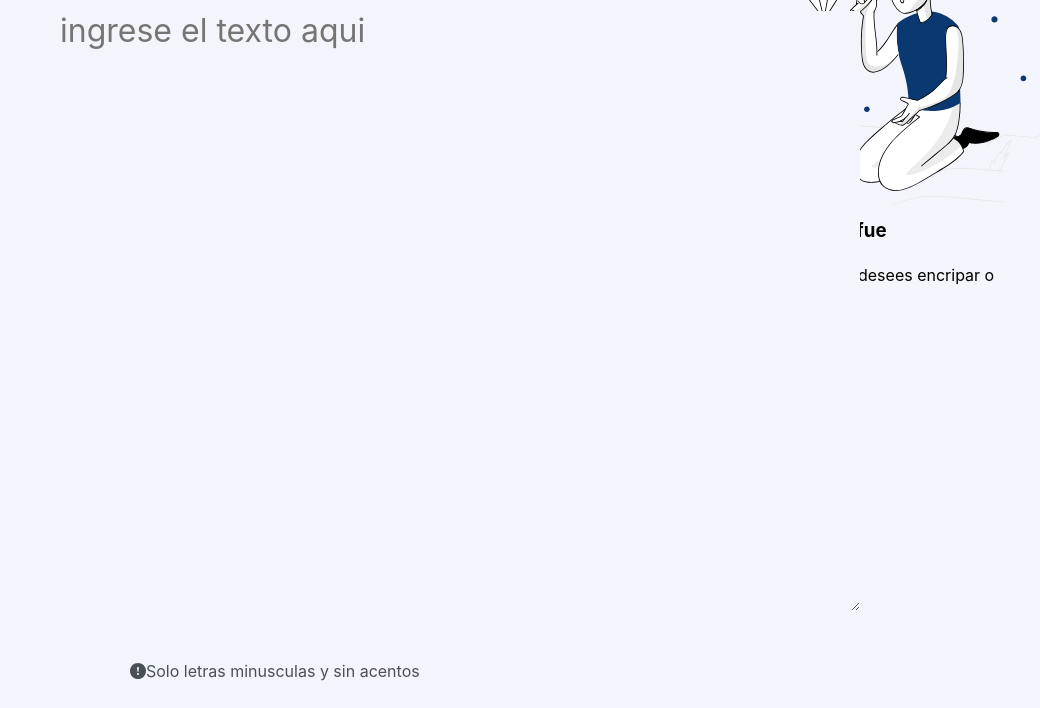
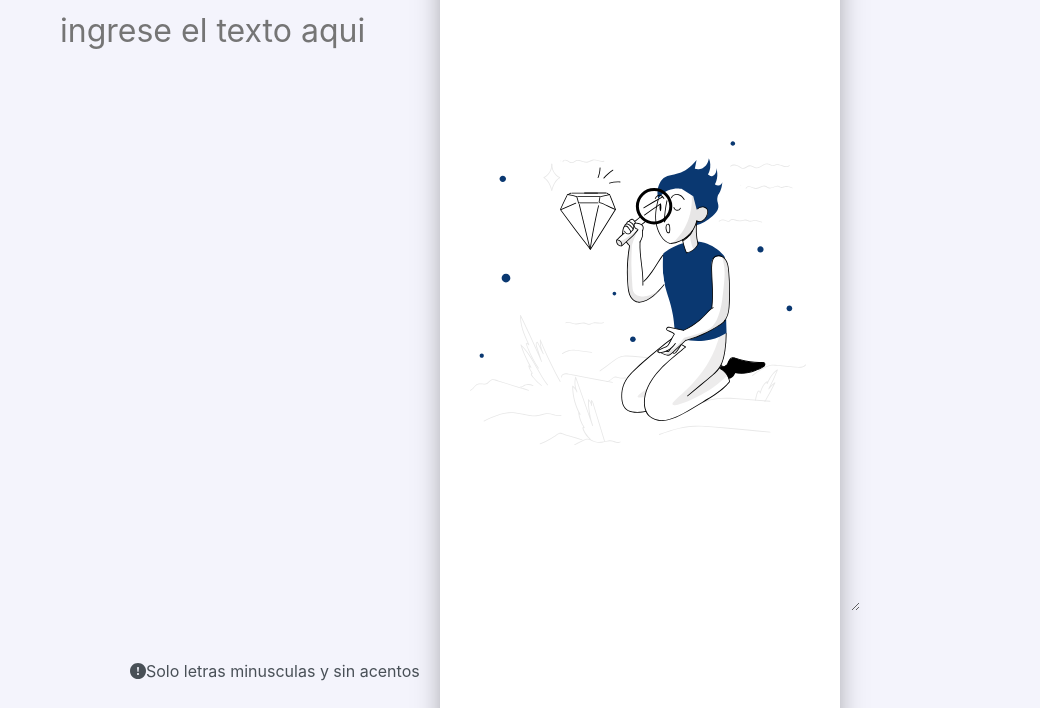
Before and after one commit to Ema-prowler/challenge-encriptador, a plain HTML site: page index.html in a window 1280 px wide. Shown: the part 159-867 px from the top of the page, without its empty margins (240-1280 px from the left). Drawn offline with Linux system fonts and the light colour scheme; a web font is replaced by a local one.

Commit message:
arreglando un pequeño error, agregando mas estilos a los contenedores

```diff
--- a/css/style.css
+++ b/css/style.css
@@ -134,3 +134,40 @@ main {
   border: 1px solid #0a3871;
   cursor: pointer;
 }
+
+/*estilos del contenedor seccion 2*/
+
+.seccion-2 {
+  display: block;
+  position: relative;
+  width: 400px;
+  height: 840px;
+  right: 200px;
+  padding-right: 20px;
+  background-color: #ffffff;
+  box-sizing: border-box;
+  border-radius: 32px;
+  /*metodo de compatibilidad con navegadores obsoletos*/
+  -webkit-border-radius: 32px;
+  -moz-border-radius: 32px;
+  -ms-border-radius: 32px;
+  -o-border-radius: 32px;
+  /*----------------------------------------------------*/
+  box-shadow: 0px 24px 32px -8px rgba(0, 0, 0, 0.5);
+}
+
+/*estilo para el contenedor muñeco*/
+
+.contenedor-munieco {
+  position: absolute;
+  left: 30px;
+  top: 180px;
+  box-sizing: border-box;
+  padding-top: 50px;
+}
+
+/*estilo del contenedor del parrafo*/
+
+.contendor-parrafo {
+  position: absolute;
+}
```
